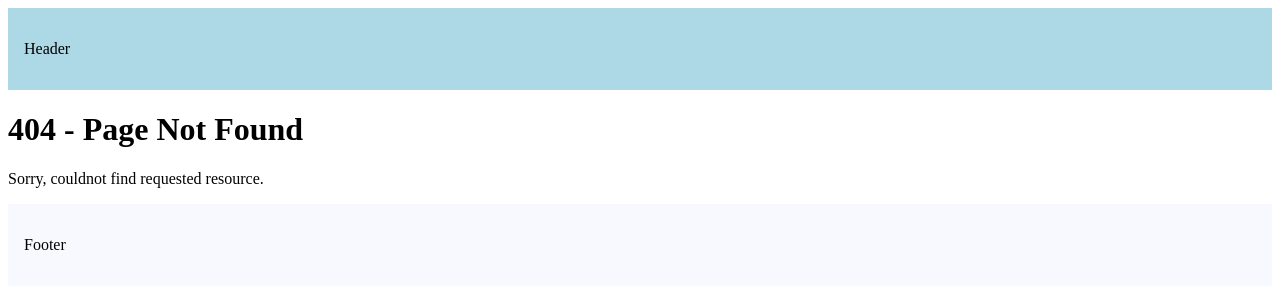
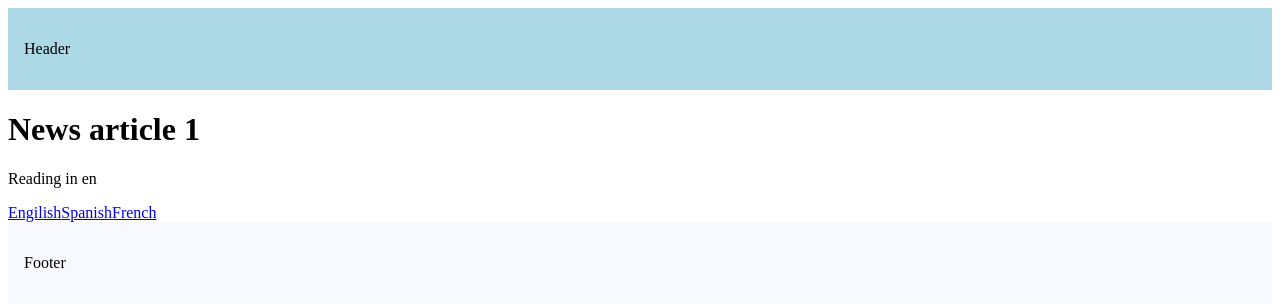
Before and after one commit to robel-codes/nextJS-tutorial, a Next.js app in the folder routing-demo/: page /articles/1 in a window 1280 px wide. Before the commit this address had no page. Shown: the top 306 px of the page. Built offline with nearby package versions, Linux system fonts and the light colour scheme.

Commit message:
added params and searchParams

```diff
--- /dev/null
+++ b/routing-demo/src/app/articles/[articleId]/page.tsx
@@ -0,0 +1,52 @@
+// client component
+"use client"
+import Link from "next/link";
+import { use } from "react";
+
+export default function Home( { params, searchParams
+}: {
+        params: Promise<{ articleId: string}>
+        searchParams: Promise<{ lang?: "en" | "es" | "fr"}>
+} ) {
+    const { articleId } =  use(params);
+    const { lang = "en" } = use(searchParams);
+  return (
+    <div>
+        <h1>News article {articleId}</h1>
+        <p>Reading in {lang}</p>
+
+        <div>
+            <Link href={`/articles/${articleId}?lang=en`}>Engilish</Link>
+            <Link href={`/articles/${articleId}?lang=es`}>Spanish</Link>
+            <Link href={`/articles/${articleId}?lang=fr`}>French</Link>
+        </div>
+
+    </div>
+  );
+}
+
+
+// server component
+// import Link from "next/link";
+
+// export default async function Home( { params, searchParams
+// }: {
+//         params: Promise<{ articleId: string}>
+//         searchParams: Promise<{ lang?: "en" | "es" | "fr"}>
+// } ) {
+//     const { articleId } = await params;
+//     const { lang = "en" } = await searchParams;
+//   return (
+//     <div>
+//         <h1>News article {articleId}</h1>
+//         <p>Reading in {lang}</p>
+
+//         <div>
+//             <Link href={`/articles/${articleId}?lang=en`}>Engilish</Link>
+//             <Link href={`/articles/${articleId}?lang=es`}>Spanish</Link>
+//             <Link href={`/articles/${articleId}?lang=fr`}>French</Link>
+//         </div>
+
+//     </div>
+//   );
+// }
--- a/routing-demo/src/app/page.tsx
+++ b/routing-demo/src/app/page.tsx
@@ -6,6 +6,9 @@ export default function Home() {
       <h1>Welcome to the Home Page</h1>
       <Link href="/blog">Blog</Link>
       <Link href="/products">Product</Link>
+      <Link href="/articles/id?lange=en">Read in Engilish</Link>\
+      <Link href="/articles/id?lange=es">Read in Spanish</Link>
+      <Link href="/articles/id?lange=fr">Read in French</Link>
     </main>
   );
 }
```
